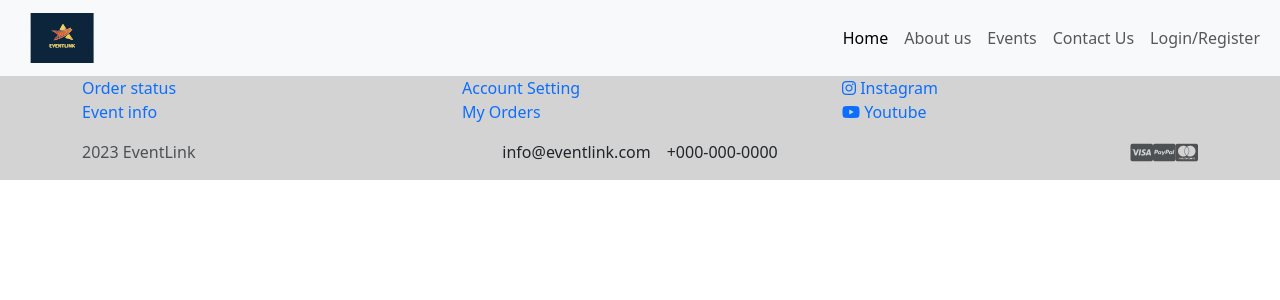
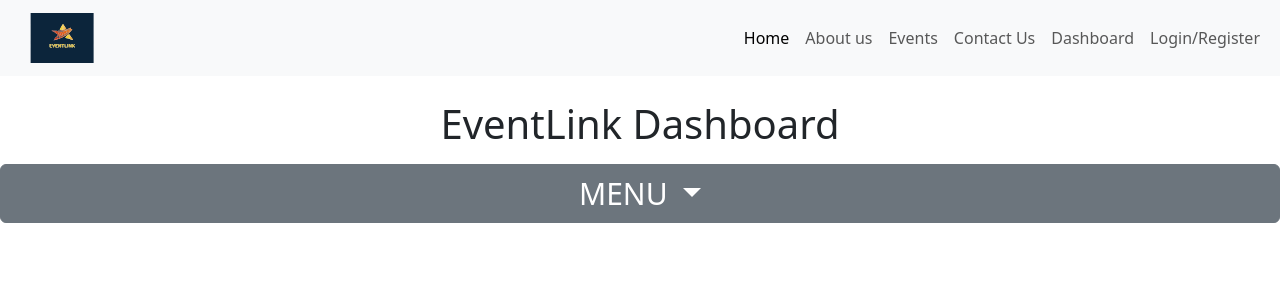
Before and after one commit to EventLinkOrg/event-link, a Vue app in the folder VueJsFrontEnd/vue-project/: page /dashboard in a window 1280 px wide. Before the commit this address had no page. Shown: the top 300 px of the page. Built offline with nearby package versions, Linux system fonts and the light colour scheme.

Commit message:
Modular Dashboard Component(Users, Events etc) for EventLink Managment

```diff
--- a/VueJsFrontEnd/vue-project/src/App.vue
+++ b/VueJsFrontEnd/vue-project/src/App.vue
@@ -1,14 +1,12 @@
   <template>
-  <div>
-      <Navigation/>
-  <div>
-
-  <router-view></router-view>
+<div class="app-wraper">
+  <div class="app">
+   <Navigation/>
+<router-view/>
+<Footer v-if="showFooter" />
   </div>
-
-      <Footer/>
-
-  </div>
+</div>
+<!-- </div> -->
   </template>
 
 
@@ -31,6 +29,23 @@ export default{
     Footer
 
   },
+  data() {
+    return {
+      showFooter: false
+    };
+  },
+  watch: {
+    $route(to) {
+      // Check the route and update the showFooter value accordingly
+      if (to.name === 'Dashboard') {
+        this.showFooter = false;
+      } else {
+        this.showFooter = true;
+      }
+    }
+  },
+
+
   computed: {
     showCarousel() {
       return this.$route.name === 'carousel';
@@ -44,10 +59,27 @@ export default{
 
 
 <style>
-/* body{
+
+.app-wrapper {
+  display: flex;
+  flex-direction: column;
+  min-height: 100vh;
+}
+
+.main-content {
+  flex: 1;
+}
+
+.Footer {
+  position: relative;
+  bottom: 0;
+  width: 100%;
+}
+
+ /* body{
   display: flex;
   flex-direction:column;
   height: auto;
-} */
+}  */
 
 </style>
--- /dev/null
+++ b/VueJsFrontEnd/vue-project/src/components/Dashboard.vue
@@ -0,0 +1,123 @@
+<template>
+
+
+<!--
+<a class="btn btn-primary" data-bs-toggle="offcanvas" href="#offcanvasExample" role="button" aria-controls="offcanvasExample">
+  Link with href
+</a>
+<button class="btn btn-primary" type="button" data-bs-toggle="offcanvas" data-bs-target="#offcanvasExample" aria-controls="offcanvasExample">
+  Button with data-bs-target
+</button> -->
+
+<div class="offcanvas.show offcanvas-start" tabindex="-1" id="offcanvasExample" aria-labelledby="offcanvasExampleLabel">
+  <div class="offcanvas.show-header">
+    <h5 class="offcanvas.show-title" id="offcanvasExampleLabel">EventLink Dashboard</h5>
+    <!-- <button type="button" class="btn-close" data-bs-dismiss="offcanvas" aria-label="Close"></button> -->
+  </div>
+  <div class="offcanvas.show-body">
+    <!-- <div>
+      Some text as placeholder. In real life you can have the elements you have chosen. Like, text, images, lists, etc.
+    </div> -->
+    <div class="dropdown mt-3">
+      <button class="btn btn-secondary dropdown-toggle" type="button" data-bs-toggle="dropdown">
+       MENU
+      </button>
+      <ul class="dropdown-menu">
+        <li><a class="dropdown-item" href="#"  @click="showUsers">Users</a></li>
+        <li><a class="dropdown-item" href="#" @click="showEvents">Events</a></li>
+        <li><a class="dropdown-item" href="#">Tickets</a></li>
+        <li><a class="dropdown-item" href="#">Action</a></li>
+        <li><a class="dropdown-item" href="#">Another action</a></li>
+        <li><a class="dropdown-item" href="#">Something else here</a></li>
+      </ul>
+    </div>
+  </div>
+  <Users v-if="showUsersComponent" />
+  <EventsCard v-if="showEventsComponent"/>
+
+
+</div>
+  </template>
+
+
+  <script>
+  import EventsCard from '../components/EventsCard.vue'
+  import Users from '../components/Users.vue'
+  export default {
+    name: 'Dashboard',
+    components: {
+        Users,
+        EventsCard
+    },
+    data() {
+      return {
+        showUsersComponent: false,
+        showEventsComponent: false,
+    //     showComponent: false,
+    //   activeComponent: null,
+      };
+
+    },
+    methods: {
+    toggleUsers() {
+      this.showUsersComponent = false;
+    },
+    showUsers() {
+      this.showUsersComponent = true;
+      this.showEventsComponent = false;
+    },
+    toggleEvents() {
+      this.showEventsComponent = false;
+    },
+    showEvents() {
+      this.showEventsComponent = true;
+      this.showUsersComponent = false;
+    },
+    // showComponent(componentName) {
+    //   this.showComponent = true;
+    //   this.activeComponent = componentName;
+    // },
+//     computed: {
+//     showComponent() {
+//     this.showComponent = true;
+
+//       return this.activeComponent;
+//     }
+//   }
+  },
+
+
+
+
+
+  };
+  </script>
+
+  <style scoped>
+
+#offcanvasExampleLabel{
+    text-align: center;
+    font-size: 40px;
+
+}
+
+#offcanvasExample{
+
+  margin-top: 100px;
+  width: 100%;
+}
+
+.btn{
+    width: 100%;
+    font-size: 30px;
+}
+.dropdown{
+    width: auto;
+
+}
+.dropdown-menu{
+    width: 100%;
+    font-size: 20px;
+}
+
+  </style>
--- a/VueJsFrontEnd/vue-project/src/components/EventsCard.vue
+++ b/VueJsFrontEnd/vue-project/src/components/EventsCard.vue
@@ -56,7 +56,8 @@ export default {
           title: "Event 4",
           description: "This is a wider card with supporting text below as a natural lead-in to additional content. This card has even longer content than the first to show that equal height action.",
           lastUpdated: 40
-        }
+        },
+
       ]
       }
      },
@@ -74,8 +75,33 @@ export default {
 
 <style scoped>
 
+/* .card-group {
+    position: relative;
+    cursor: pointer;
+    display: flex;
+    flex-direction: column;
+    border-radius: 8px;
+    background-color: #fff;
+    transition: 0.5s ease all;
+
+    &:hover {
+        transform: rotateZ(-1deg) scale(1.01);
+         animation: rotation 2s infinite linear;
+
+        box-shadow: 0 4px 6px -1px rgba(0, 0, 0, 0.1), 0 2px 4px -1px rgba(0, 0, 0, 0.06);
+
+    }
+
+
+  } */
+
+
 .card-group{
   margin-top: 100px;
+  display: flex;
+  flex-wrap: wrap;
+  justify-content: space-between;
+
 }
 
 /* .card-group h2{
@@ -91,11 +117,23 @@ export default {
 } */
 
 
-.card{
+ .card{
   padding: 10px;
   max-width: 500px;
   cursor: pointer;
+  width: calc(25% - 10px); /* Adjust the width as per your requirement */
+  margin-bottom: 20px;
+  justify-content: space-between;
+
 }
+@media (max-width: 768px) {
+  /* Adjust the breakpoint as per your design requirements */
+  .card {
+    width: calc(50% - 10px); /* Adjust the width for smaller screens */
+  }
+}
+
+
 .card-body{
   cursor: pointer;
 }
--- /dev/null
+++ b/VueJsFrontEnd/vue-project/src/components/Users.vue
@@ -0,0 +1,24 @@
+<template>
+    <div>
+  <h2>Users</h2>
+  <h2>Users</h2>
+  <h2>Users</h2>
+  <h2>Users</h2>
+  <h2>Users</h2>
+  <h2>Users</h2>
+  <h2>Users</h2>
+  <h2>Users</h2>
+  <h2>Users</h2>
+  <h2>Users</h2>
+  </div>
+</template>
+
+<script>
+export default {
+
+}
+</script>
+
+<style>
+
+</style>
--- a/VueJsFrontEnd/vue-project/src/router/index.js
+++ b/VueJsFrontEnd/vue-project/src/router/index.js
@@ -46,6 +46,14 @@ const router = createRouter({
       },
     },
     {
+      path: '/dashboard',
+      name: 'Dashboard',
+      component: () => import('../components/Dashboard.vue'),
+      meta: {
+        title: 'Dashboard',
+      },
+    },
+    {
       path: '/register',
       name: 'Register',
       component: () => import('../views/Register.vue'),
--- a/VueJsFrontEnd/vue-project/src/views/Footer.vue
+++ b/VueJsFrontEnd/vue-project/src/views/Footer.vue
@@ -60,7 +60,7 @@
     };
   </script>
 
-  <style>
+  <style scoped>
  /* footer {
   /* margin-top: auto; */
   /* position: absolute; */
@@ -125,9 +125,14 @@ footer i {
   }
  */
 
+
+
  footer{
+  display: flex;
   background-color: lightgray;
-  margin-top: auto;
+  position: relative;
+  bottom: 0;
+  width: 100%;
   /* height: auto;
   flex-shrink: 0;
   position: absolute;
--- a/VueJsFrontEnd/vue-project/src/views/Navigation.vue
+++ b/VueJsFrontEnd/vue-project/src/views/Navigation.vue
@@ -19,6 +19,9 @@
         </li>
         <li class="nav-item">
           <router-link class="nav-link" :to="{name: 'Contact'}">Contact Us</router-link>
+        </li>
+        <li class="nav-item">
+          <router-link class="nav-link" :to="{name: 'Dashboard'}">Dashboard</router-link>
         </li>
         <li class="nav-item">
           <router-link class="nav-link" :to="{name: 'Login'}">Login/Register</router-link>
```
